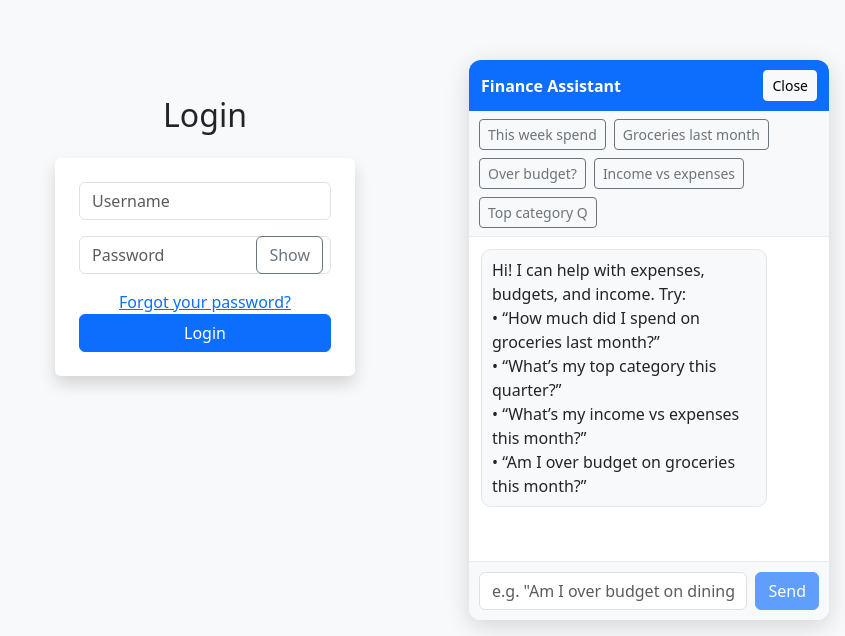
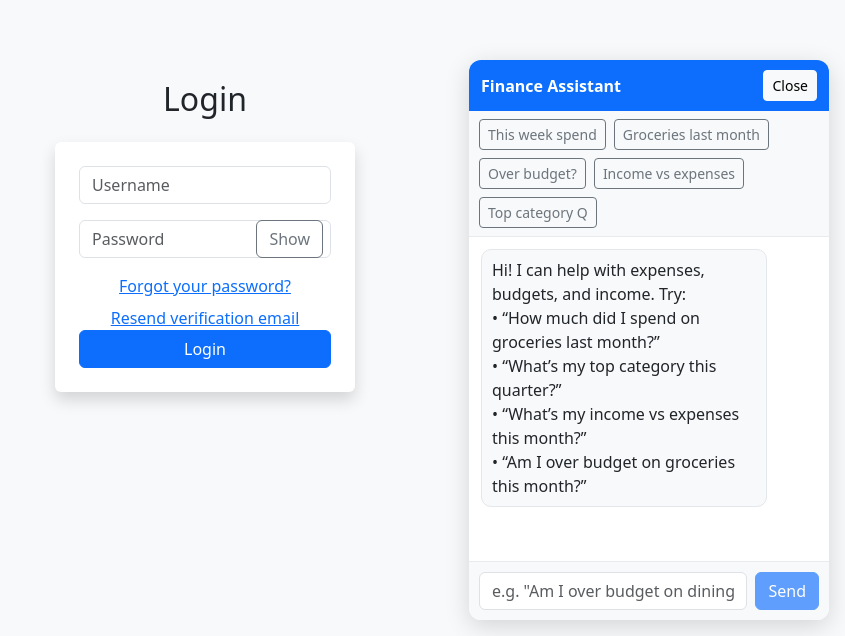
Before and after one commit to Andrew-O39/ExpenseVista-frontend, a React (Vite) app: page /login in a window 1280 px wide. Shown: the part 164-800 px from the top of the page, without its empty margins (435-1280 px from the left). Built offline with nearby package versions, Linux system fonts and the light colour scheme; no server answers.

Commit message:
Email link on login page

```diff
--- a/src/pages/Login.tsx
+++ b/src/pages/Login.tsx
@@ -179,6 +179,11 @@ export default function Login() {
           <Link to="/forgot-password">Forgot your password?</Link>
         </div>
 
+
+        <div className="mt-2 text-center">
+            <Link to="/resend-verification">Resend verification email</Link>
+        </div>
+
         {error && <p className="text-danger small mb-3">{error}</p>}
 
         <button type="submit" className="btn btn-primary w-100">
```
